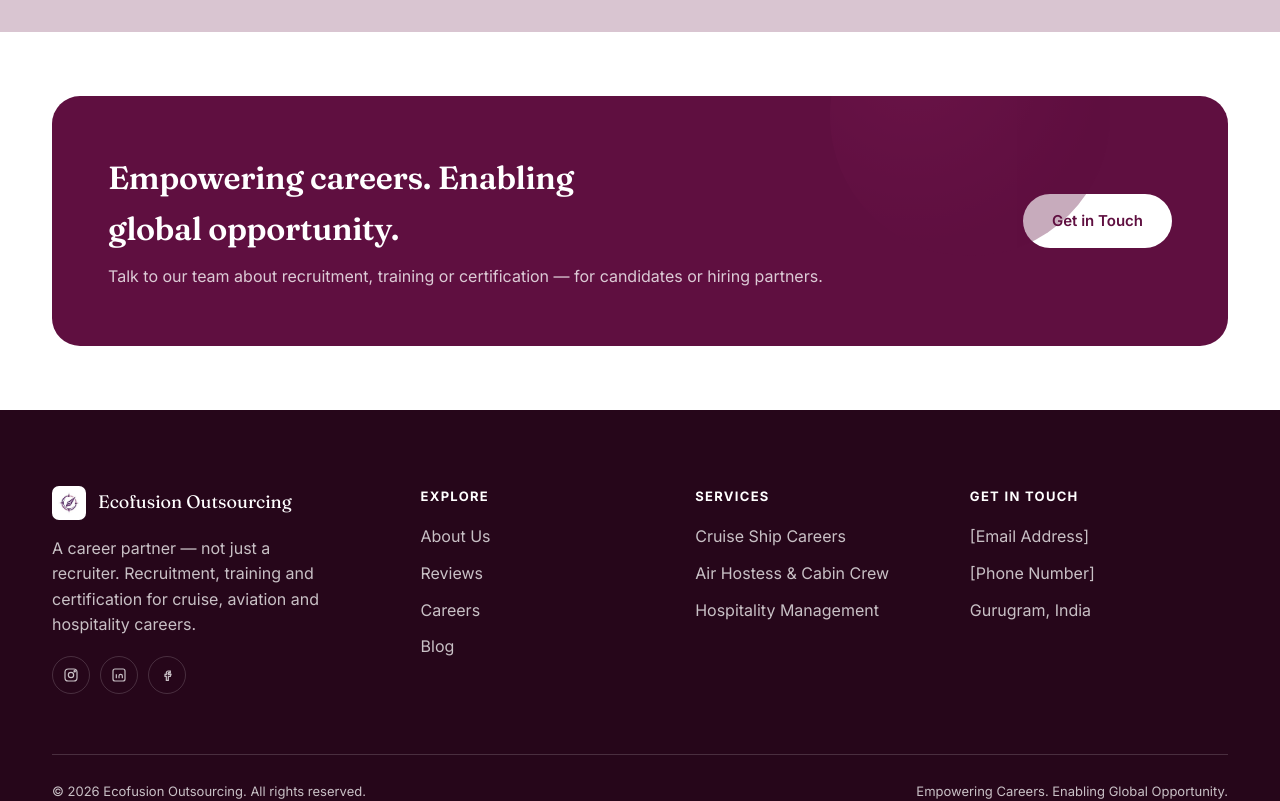
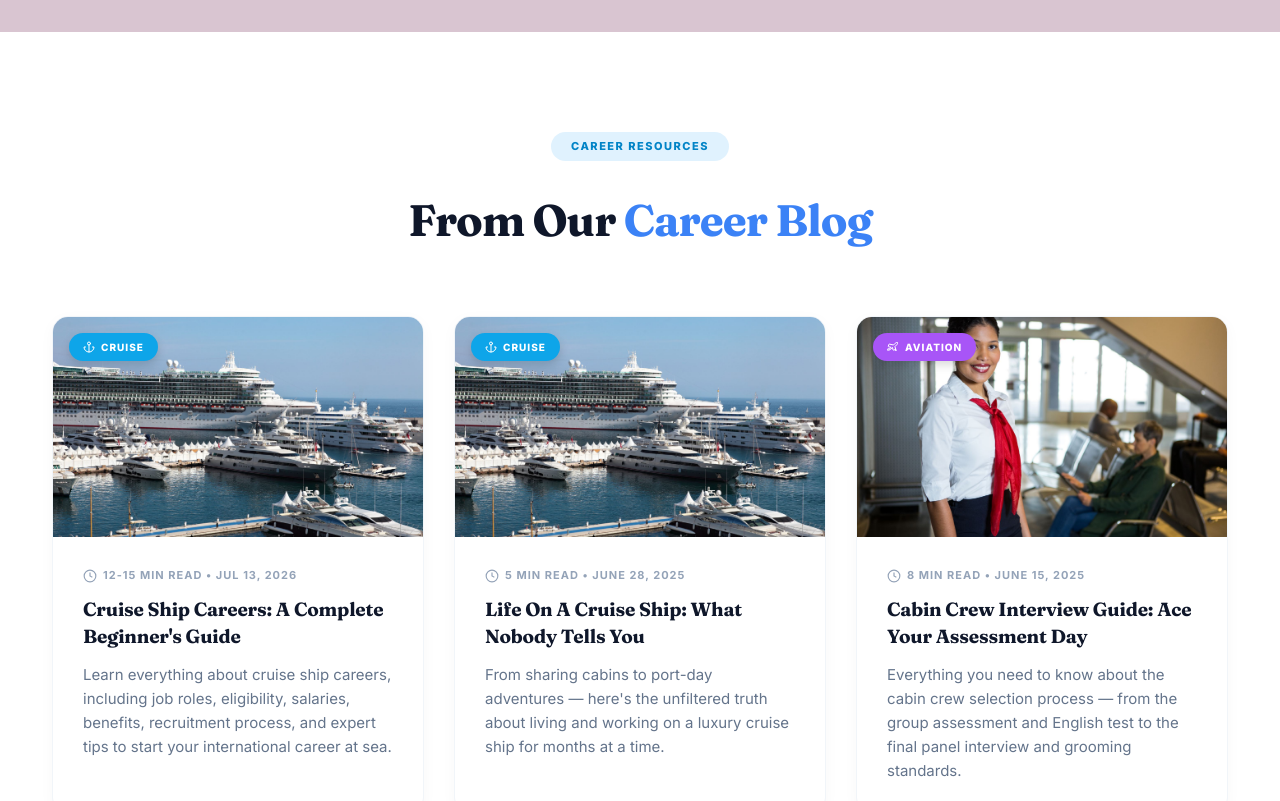
Before and after one commit to redsandigitals45/ecofusion, a React (Vite) app: page / in a window 1280 px wide. Shown: the part 6120-6921 px from the top of the page. Built offline with nearby package versions, Linux system fonts and the light colour scheme.

Commit message:
Added blog section in home page

```diff
--- a/src/assets/css/style.css
+++ b/src/assets/css/style.css
@@ -1696,3 +1696,141 @@ section {
   color: #fff;
   transform: translateY(-2px);
 }
+
+/* BLOG SECTION */
+.blog-section {
+  padding: 100px 0;
+  background-color: #fff;
+}
+
+.blog-head {
+  text-align: center;
+  margin-bottom: 60px;
+}
+
+.blog-pill {
+  display: inline-block;
+  padding: 6px 20px;
+  background: #e0f2fe;
+  color: #0284c7;
+  border-radius: 50px;
+  font-size: 11px;
+  font-weight: 800;
+  letter-spacing: 1.5px;
+  text-transform: uppercase;
+  margin-bottom: 24px;
+}
+
+.blog-title {
+  font-size: clamp(32px, 4vw, 44px);
+  font-weight: 800;
+  color: #0f172a;
+  letter-spacing: -1px;
+}
+
+.blog-title span {
+  color: #3b82f6;
+}
+
+.blog-grid {
+  display: grid;
+  grid-template-columns: repeat(3, 1fr);
+  gap: 30px;
+}
+
+@media (max-width: 900px) {
+  .blog-grid {
+    grid-template-columns: repeat(auto-fit, minmax(320px, 1fr));
+  }
+}
+
+.blog-card {
+  background: #fff;
+  border-radius: 16px;
+  overflow: hidden;
+  border: 1px solid #f1f5f9;
+  box-shadow: 0 4px 15px rgba(0, 0, 0, 0.03);
+  display: flex;
+  flex-direction: column;
+  transition: transform 0.4s ease, box-shadow 0.4s ease;
+  text-decoration: none;
+  cursor: pointer;
+}
+
+.blog-card:hover {
+  transform: translateY(-8px);
+  box-shadow: 0 20px 40px rgba(0, 0, 0, 0.1);
+}
+
+.bc-img-wrap {
+  position: relative;
+  height: 220px;
+  overflow: hidden;
+}
+
+.bc-img-wrap img {
+  width: 100%;
+  height: 100%;
+  object-fit: cover;
+  transition: transform 0.6s cubic-bezier(0.2, 0.8, 0.2, 1);
+}
+
+.blog-card:hover .bc-img-wrap img {
+  transform: scale(1.08);
+}
+
+.bc-badge {
+  position: absolute;
+  top: 16px;
+  left: 16px;
+  padding: 6px 14px;
+  border-radius: 50px;
+  color: #fff;
+  font-size: 10px;
+  font-weight: 800;
+  letter-spacing: 1px;
+  text-transform: uppercase;
+  z-index: 2;
+  display: flex;
+  align-items: center;
+  gap: 6px;
+  box-shadow: 0 4px 10px rgba(0,0,0,0.15);
+}
+
+.bc-content {
+  padding: 30px;
+  display: flex;
+  flex-direction: column;
+  flex-grow: 1;
+}
+
+.bc-meta {
+  color: #94a3b8;
+  font-size: 11px;
+  font-weight: 700;
+  letter-spacing: 1px;
+  text-transform: uppercase;
+  margin-bottom: 12px;
+  display: flex;
+  align-items: center;
+  gap: 6px;
+}
+
+.bc-title {
+  font-size: 19px;
+  font-weight: 800;
+  color: #0f172a;
+  line-height: 1.4;
+  margin-bottom: 14px;
+}
+
+.bc-excerpt {
+  color: #64748b;
+  font-size: 15px;
+  line-height: 1.6;
+}
+
+.blog-action {
+  text-align: center;
+  margin-top: 50px;
+}
--- a/src/pages/Home.jsx
+++ b/src/pages/Home.jsx
@@ -318,6 +318,76 @@ export default function Home() {
                 </div>
             </section>
 
+            {/* BLOG SECTION */}
+            <section className="blog-section">
+                <div className="container">
+                    <div className="blog-head">
+                        <span className="blog-pill">Career Resources</span>
+                        <h2 className="blog-title">From Our <span>Career Blog</span></h2>
+                    </div>
+
+                    <div className="blog-grid stagger-group">
+                        <Link to="/blog" className="blog-card reveal">
+                            <div className="bc-img-wrap">
+                                <span className="bc-badge" style={{ background: '#0ea5e9' }}>
+                                    <svg xmlns="http://www.w3.org/2000/svg" width="12" height="12" viewBox="0 0 24 24" fill="none" stroke="currentColor" strokeWidth="2" strokeLinecap="round" strokeLinejoin="round"><circle cx="12" cy="5" r="3" /><line x1="12" y1="22" x2="12" y2="8" /><path d="M5 12H2a10 10 0 0 0 20 0h-3" /></svg>
+                                    CRUISE
+                                </span>
+                                <img src="/assets/img/hero-cruise.jpg" alt="Cruise ship" />
+                            </div>
+                            <div className="bc-content">
+                                <span className="bc-meta">
+                                    <svg xmlns="http://www.w3.org/2000/svg" width="14" height="14" viewBox="0 0 24 24" fill="none" stroke="currentColor" strokeWidth="2"><circle cx="12" cy="12" r="10" /><path d="M12 6v6l4 2" /></svg>
+                                    12-15 MIN READ • JUL 13, 2026
+                                </span>
+                                <h3 className="bc-title">Cruise Ship Careers: A Complete Beginner's Guide</h3>
+                                <p className="bc-excerpt">Learn everything about cruise ship careers, including job roles, eligibility, salaries, benefits, recruitment process, and expert tips to start your international career at sea.</p>
+                            </div>
+                        </Link>
+
+                        <Link to="/blog" className="blog-card reveal delay-1">
+                            <div className="bc-img-wrap">
+                                <span className="bc-badge" style={{ background: '#0ea5e9' }}>
+                                    <svg xmlns="http://www.w3.org/2000/svg" width="12" height="12" viewBox="0 0 24 24" fill="none" stroke="currentColor" strokeWidth="2" strokeLinecap="round" strokeLinejoin="round"><circle cx="12" cy="5" r="3" /><line x1="12" y1="22" x2="12" y2="8" /><path d="M5 12H2a10 10 0 0 0 20 0h-3" /></svg>
+                                    CRUISE
+                                </span>
+                                <img src="/assets/img/hero-cruise.jpg" alt="Cruise ship" />
+                            </div>
+                            <div className="bc-content">
+                                <span className="bc-meta">
+                                    <svg xmlns="http://www.w3.org/2000/svg" width="14" height="14" viewBox="0 0 24 24" fill="none" stroke="currentColor" strokeWidth="2"><circle cx="12" cy="12" r="10" /><path d="M12 6v6l4 2" /></svg>
+                                    5 MIN READ • JUNE 28, 2025
+                                </span>
+                                <h3 className="bc-title">Life On A Cruise Ship: What Nobody Tells You</h3>
+                                <p className="bc-excerpt">From sharing cabins to port-day adventures — here's the unfiltered truth about living and working on a luxury cruise ship for months at a time.</p>
+                            </div>
+                        </Link>
+
+                        <Link to="/blog" className="blog-card reveal delay-2">
+                            <div className="bc-img-wrap">
+                                <span className="bc-badge" style={{ background: '#a855f7' }}>
+                                    <svg xmlns="http://www.w3.org/2000/svg" width="12" height="12" viewBox="0 0 24 24" fill="none" stroke="currentColor" strokeWidth="2" strokeLinecap="round" strokeLinejoin="round"><path d="M17.8 19.2 16 11l3.5-3.5C21 6 21.5 4 21 3c-1-.5-3 0-4.5 1.5L13 8 4.8 6.2c-.5-.1-.9.2-1.1.7l-1.2 3.6c-.1.4.2.9.7 1l4.8 1.1L5 16l-2.8-.5c-.5-.1-.9.2-1.1.7l-.5 1.5c-.1.4.3.9.8.8l4.8-1 4.7-4.7 1.1 4.8c.1.5.6.8 1 .7l3.6-1.2c.5-.2.8-.6.7-1.1Z" /></svg>
+                                    AVIATION
+                                </span>
+                                <img src="/assets/img/hero-aviation.jpg" alt="Airplane wing" />
+                            </div>
+                            <div className="bc-content">
+                                <span className="bc-meta">
+                                    <svg xmlns="http://www.w3.org/2000/svg" width="14" height="14" viewBox="0 0 24 24" fill="none" stroke="currentColor" strokeWidth="2"><circle cx="12" cy="12" r="10" /><path d="M12 6v6l4 2" /></svg>
+                                    8 MIN READ • JUNE 15, 2025
+                                </span>
+                                <h3 className="bc-title">Cabin Crew Interview Guide: Ace Your Assessment Day</h3>
+                                <p className="bc-excerpt">Everything you need to know about the cabin crew selection process — from the group assessment and English test to the final panel interview and grooming standards.</p>
+                            </div>
+                        </Link>
+                    </div>
+
+                    <div className="blog-action reveal">
+                        <Link to="/blog" className="btn-blue">VIEW ALL ARTICLES &rarr;</Link>
+                    </div>
+                </div>
+            </section>
+
             {/* CTA */}
             <section className="section-tight">
                 <div className="container">
```
